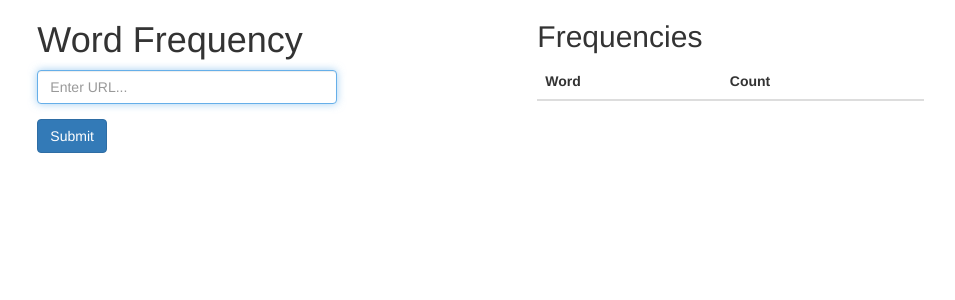
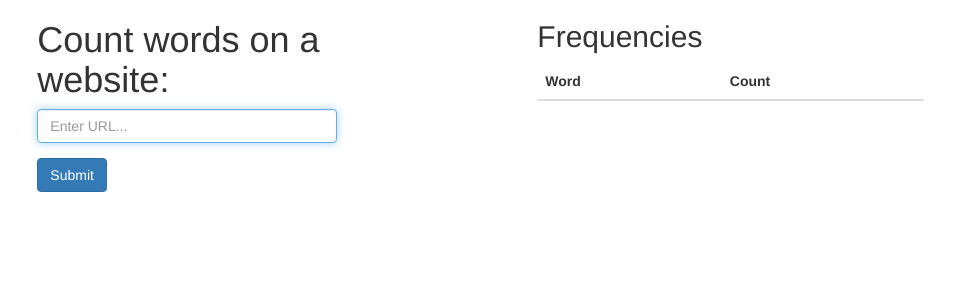
Before and after one commit to sameerank/word-frequency, a Flask app: page / in a window 1280 px wide. Shown: the top 300 px of the page, without its empty margins (201-1156 px from the left). Run offline with Flask 2, Linux system fonts and the light colour scheme; lists and menus that the app fills with data are empty; some libraries are stand-ins or nearby versions.

Commit message:
cleans up the page title

```diff
--- a/templates/index.html
+++ b/templates/index.html
@@ -1,7 +1,7 @@
 <!DOCTYPE html>
 <html ng-app="WordfrequencyApp">
   <head>
-    <title>Word Frequency</title>
+    <title>Count words on a website</title>
     <meta name="viewport" content="width=device-width, initial-scale=1.0">
     <link href="//netdna.bootstrapcdn.com/bootstrap/3.3.6/css/bootstrap.min.css" rel="stylesheet" media="screen">
     <style>
@@ -14,7 +14,7 @@
     <div class="container">
       <div class="row">
         <div class="col-sm-5 col-sm-offset-1">
-          <h1>Word Frequency</h1>
+          <h1>Count words on a website:</h1>
           <form role="form" ng-submit="getResults()">
             <div class="form-group">
               <input type="text" ng-model="url" name="url" class="form-control" id="url-box" placeholder="Enter URL..." style="max-width: 300px;" autofocus required>
```
